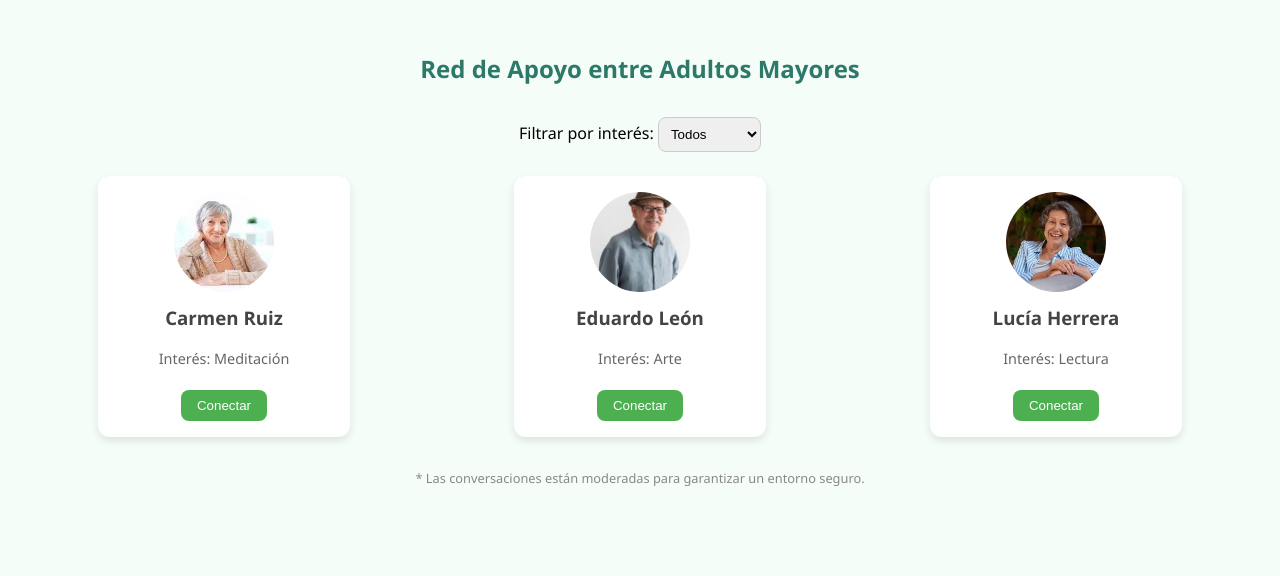
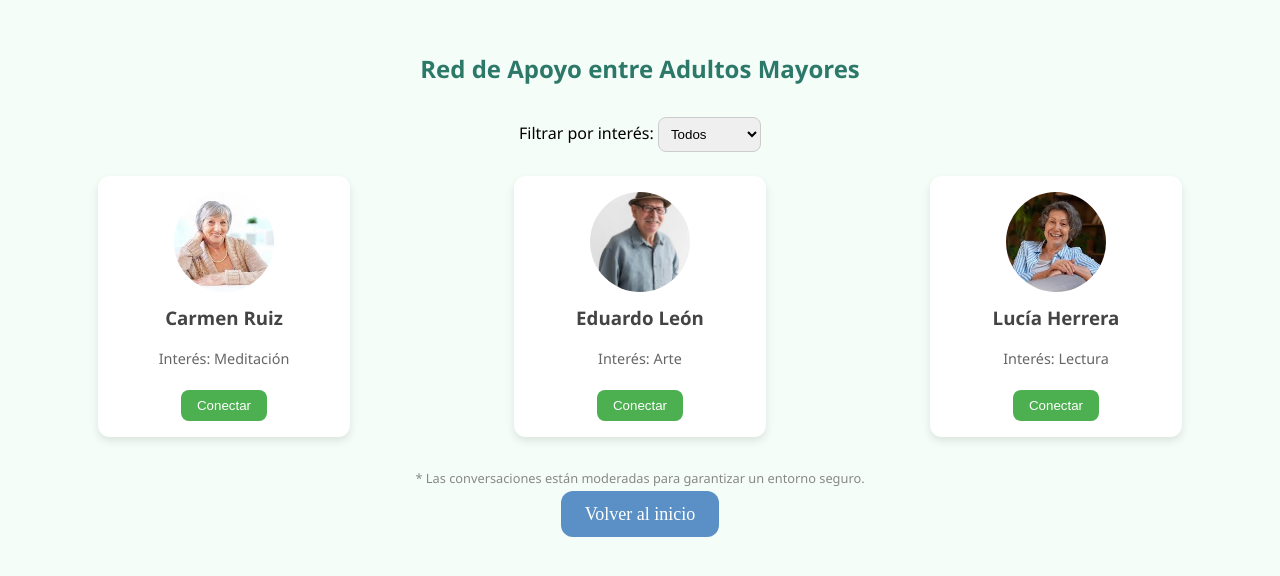
Before and after one commit to JuanASC05/IHC_ConectaMayor, a website: page RedApoyo.html in a window 1280 px wide. Drawn offline with Linux system fonts and the light colour scheme.

Commit message:
Commit adicion de boton de volver

```diff
--- a/EstadisticasImpacto.css
+++ b/EstadisticasImpacto.css
@@ -66,3 +66,21 @@ body {
   z-index: 1;
   box-shadow: 0 2px 6px rgba(0, 0, 0, 0.1);
 }
+
+.inicio {
+  text-align: center;
+  margin-top: 1rem;
+}
+
+.inicio a {
+  background-color: #5a90c5;
+  color: white;
+  font-family: "Habibi", serif;
+  font-size: 18px;
+  padding: 0.8rem 1.5rem;
+  border: none;
+  border-radius: 12px;
+  cursor: pointer;
+  transition: background-color 0.3s ease;
+  text-decoration: none;
+}
--- a/MensajesMotivacionales.css
+++ b/MensajesMotivacionales.css
@@ -64,3 +64,21 @@ button:hover {
   color: #2e7d32;
   font-weight: bold;
 }
+
+.inicio {
+  text-align: center;
+  margin-top: 1rem;
+}
+
+.inicio a {
+  background-color: #5a90c5;
+  color: white;
+  font-family: "Habibi", serif;
+  font-size: 18px;
+  padding: 0.8rem 1.5rem;
+  border: none;
+  border-radius: 12px;
+  cursor: pointer;
+  transition: background-color 0.3s ease;
+  text-decoration: none;
+}
--- a/RedApoyo.css
+++ b/RedApoyo.css
@@ -133,3 +133,21 @@ body {
   color: white;
   cursor: pointer;
 }
+
+.inicio {
+  text-align: center;
+  margin-top: 1rem;
+}
+
+.inicio a {
+  background-color: #5a90c5;
+  color: white;
+  font-family: "Habibi", serif;
+  font-size: 18px;
+  padding: 0.8rem 1.5rem;
+  border: none;
+  border-radius: 12px;
+  cursor: pointer;
+  transition: background-color 0.3s ease;
+  text-decoration: none;
+}
--- a/RedApoyo.html
+++ b/RedApoyo.html
@@ -92,5 +92,8 @@
         });
       });
     </script>
+    <div class="inicio">
+      <a href="paginaInicioAdulto.html">Volver al inicio</a>
+    </div>
   </body>
 </html>
--- a/chat.css
+++ b/chat.css
@@ -71,3 +71,21 @@ body {
 .chat-input button:hover {
   background-color: #4caf50;
 }
+
+.inicio {
+  text-align: center;
+  margin-top: 1rem;
+}
+
+.inicio a {
+  background-color: #5a90c5;
+  color: white;
+  font-family: "Habibi", serif;
+  font-size: 18px;
+  padding: 0.8rem 1.5rem;
+  border: none;
+  border-radius: 12px;
+  cursor: pointer;
+  transition: background-color 0.3s ease;
+  text-decoration: none;
+}
--- a/configNotificaciones.css
+++ b/configNotificaciones.css
@@ -93,3 +93,21 @@ select {
   border-radius: 6px;
   margin-bottom: 0.5rem;
 }
+
+.inicio {
+  text-align: center;
+  margin-top: 1rem;
+}
+
+.inicio a {
+  background-color: #5a90c5;
+  color: white;
+  font-family: "Habibi", serif;
+  font-size: 18px;
+  padding: 0.8rem 1.5rem;
+  border: none;
+  border-radius: 12px;
+  cursor: pointer;
+  transition: background-color 0.3s ease;
+  text-decoration: none;
+}
--- a/emocion.css
+++ b/emocion.css
@@ -83,12 +83,12 @@ button:hover {
 }
 
 .lectura-voz h3 {
-  color: #6a1b9a;
+  color: #4caf50;
   margin-bottom: 15px;
 }
 
 .boton-voz {
-  background-color: #ba68c8;
+  background-color: #74c69d;
   color: white;
   padding: 10px 20px;
   margin-top: 15px;
@@ -100,5 +100,23 @@ button:hover {
 }
 
 .boton-voz:hover {
-  background-color: #9c27b0;
+  background-color: #74c69d;
 }
+
+.inicio {
+  text-align: center;
+  margin-top: 1rem;
+}
+
+.inicio a {
+  background-color: #5a90c5;
+  color: white;
+  font-family: "Habibi", serif;
+  font-size: 18px;
+  padding: 0.8rem 1.5rem;
+  border: none;
+  border-radius: 12px;
+  cursor: pointer;
+  transition: background-color 0.3s ease;
+  text-decoration: none;
+}
--- a/faqProf.css
+++ b/faqProf.css
@@ -49,3 +49,21 @@ h2 {
   margin-top: 0.5rem;
   border-radius: 0 0 8px 8px;
 }
+
+.inicio {
+  text-align: center;
+  margin-top: 1rem;
+}
+
+.inicio a {
+  background-color: #5a90c5;
+  color: white;
+  font-family: "Habibi", serif;
+  font-size: 18px;
+  padding: 0.8rem 1.5rem;
+  border: none;
+  border-radius: 12px;
+  cursor: pointer;
+  transition: background-color 0.3s ease;
+  text-decoration: none;
+}
--- a/paginaInicioAdulto.css
+++ b/paginaInicioAdulto.css
@@ -475,7 +475,6 @@ body {
     background-color: #ef4444;
     color: white;
   }
-
 }
 .Indicador-progreso,
 .registro-emocional {
--- a/perfiles.css
+++ b/perfiles.css
@@ -9,7 +9,11 @@ body {
   justify-content: center;
 }
 
-nav img {
+
+.Perfil-general nav img {
+  display: block;
+  max-width: 150px;
+  margin: 0 auto 10px auto;
 }
 
 .Perfil-general {
```
Also changed, not shown: CURSO.html (+1 -1 lines), EstadisticasImpacto.html (+4 -0 lines), FAQprofesionales.html (+4 -0 lines), MensajesMotivacionales.html (+5 -0 lines), PerfilPROFESIONAL.html (+3 -3 lines), chatPaciente.html (+3 -0 lines), chatProfesional.html (+4 -0 lines), configNotificaciones.html (+4 -0 lines), emocion.html (+3 -0 lines), 1 other file.
